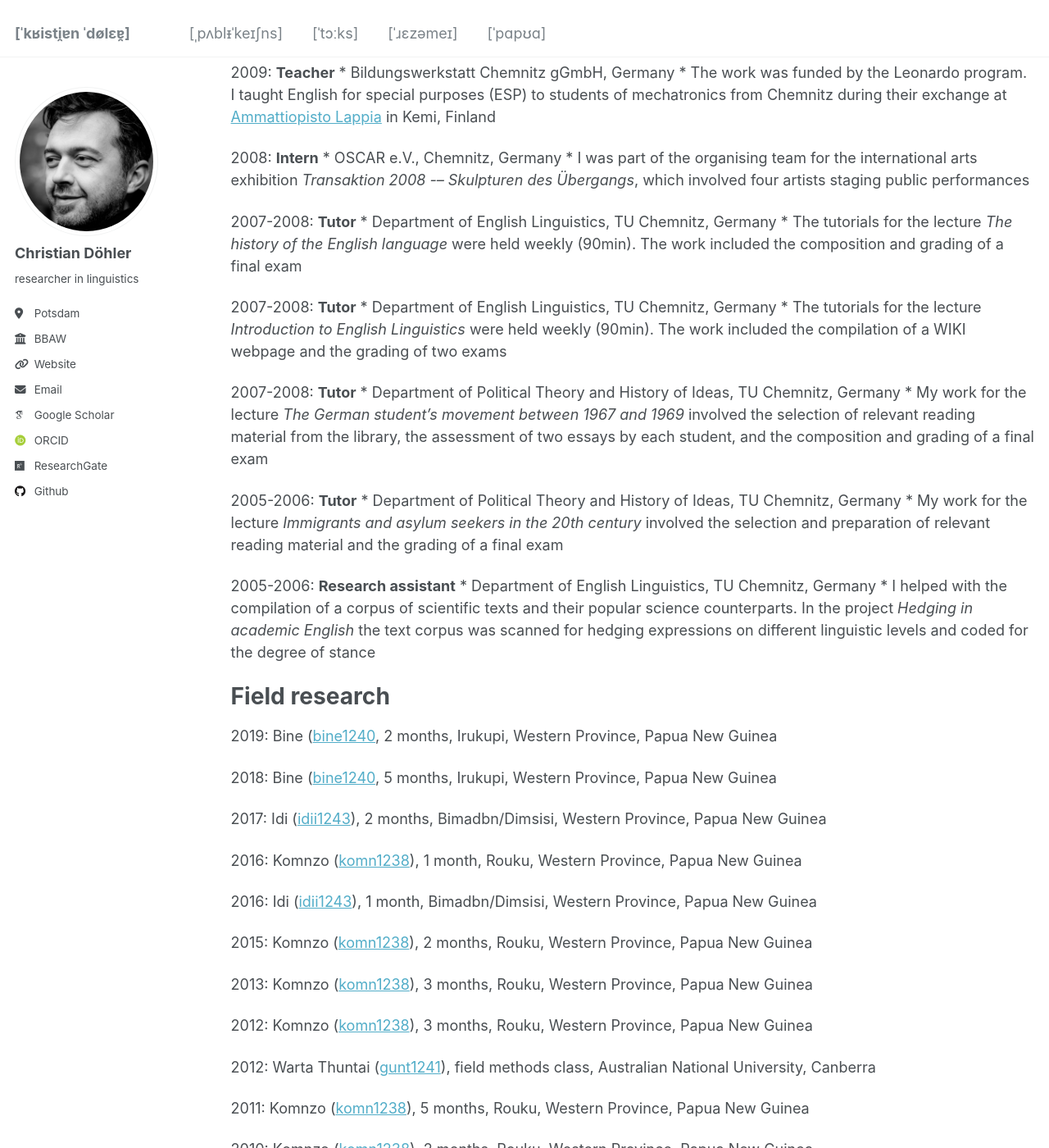
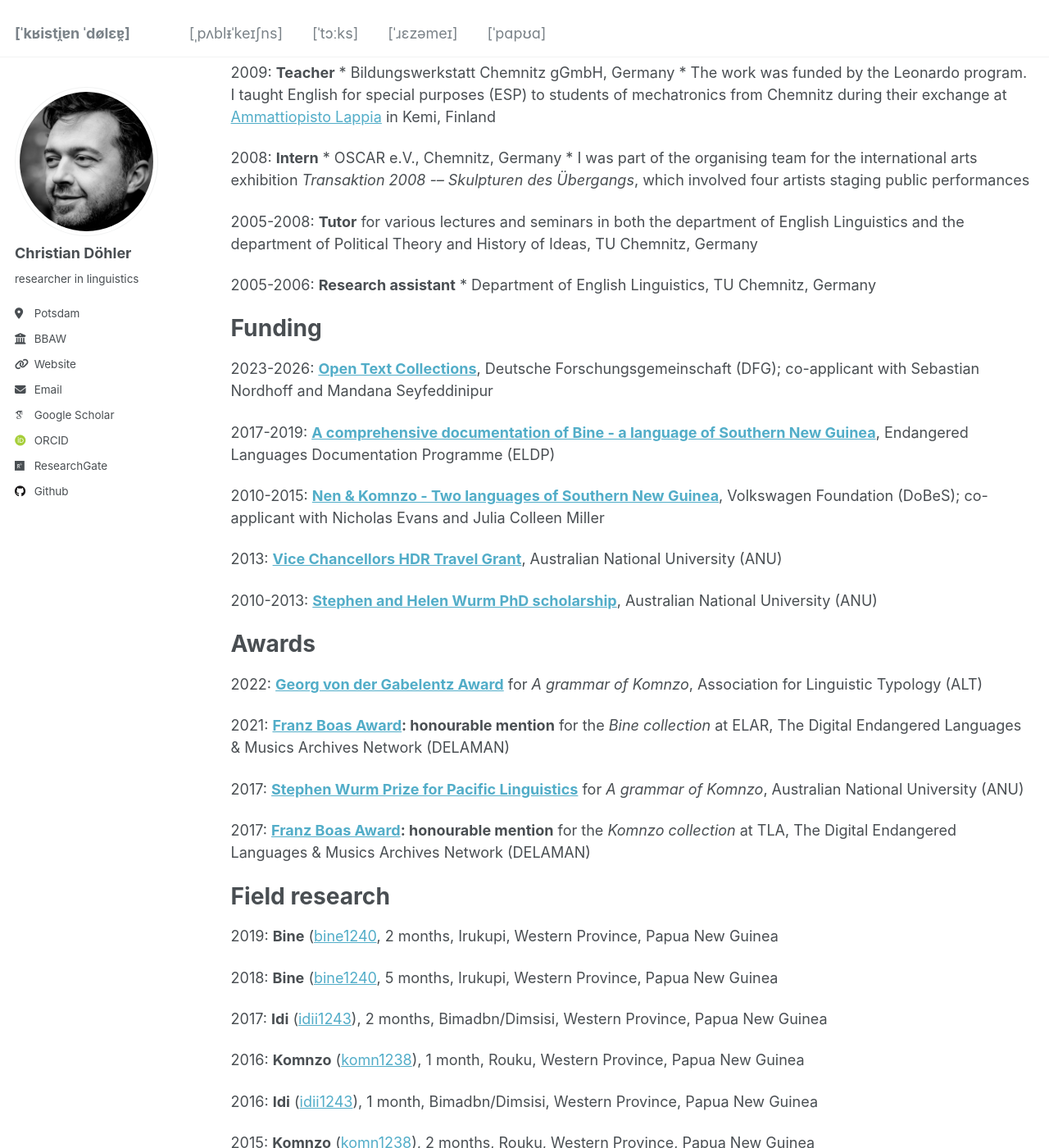
Before and after one commit to chrdoe/chrdoe.github.io, a Jekyll site: the page built from _pages/cv.md, in a window 1280 px wide and 1400 px high, scrolled down 1135 px. Shown: the whole window at 82% size. Built offline with Jekyll 4.4.1, drawn with Linux system fonts in a browser that asks for light colours; some web fonts are replaced; some of the changed text lies outside the part shown.

Commit message:
Update cv.md

```diff
--- a/_pages/cv.md
+++ b/_pages/cv.md
@@ -58,52 +58,61 @@ Work
 	* OSCAR e.V., Chemnitz, Germany
 	* I was part of the organising team for the international arts exhibition *Transaktion 2008 -– Skulpturen des Übergangs*, which involved four artists staging public performances
 
-2007-2008: **Tutor**
-	* Department of English Linguistics, TU Chemnitz, Germany
-	* The tutorials for the lecture *The history of the English language* were held weekly (90min). The work included the composition and grading of a final exam
-
-2007-2008: **Tutor**
-	* Department of English Linguistics, TU Chemnitz, Germany
-	* The tutorials for the lecture *Introduction to English Linguistics* were held weekly (90min). The work included the compilation of a WIKI webpage and the grading of two exams
-
-2007-2008: **Tutor**
-	* Department of Political Theory and History of Ideas, TU Chemnitz, Germany
-	* My work for the lecture *The German student's movement between 1967 and 1969* involved the selection of relevant reading material from the library, the assessment of two essays by each student, and the composition and grading of a final exam
-
-2005-2006: **Tutor**
-	* Department of Political Theory and History of Ideas, TU Chemnitz, Germany
-	* My work for the lecture *Immigrants and asylum seekers in the 20th century* involved the selection and preparation of relevant reading material and the grading of a final exam
+2005-2008: **Tutor** for various lectures and seminars in both the department of English Linguistics and the department of Political Theory and History of Ideas, TU Chemnitz, Germany
 
 2005-2006: **Research assistant**
 	* Department of English Linguistics, TU Chemnitz, Germany
-	* I helped with the compilation of a corpus of scientific texts and their popular science counterparts. In the project *Hedging in academic English* the text corpus was scanned for hedging expressions on different linguistic levels and coded for the degree of stance
+
+Funding
+====
+
+2023-2026: **[Open Text Collections](https://www.bbaw.de/forschung/open-text-collections)**, Deutsche Forschungsgemeinschaft (DFG); co-applicant with Sebastian Nordhoff and Mandana Seyfeddinipur
+
+2017-2019: **[A comprehensive documentation of Bine - a language of Southern New Guinea](https://www.elararchive.org/dk0471)**, Endangered Languages Documentation Programme (ELDP)
+
+2010-2015: **[Nen & Komnzo - Two languages of Southern New Guinea](https://portal.volkswagenstiftung.de/search/projectPDF.do?projectId=8476)**, Volkswagen Foundation (DoBeS); co-applicant with Nicholas Evans and Julia Colleen Miller
+
+2013: **[Vice Chancellors HDR Travel Grant](https://study.anu.edu.au/scholarships/find-scholarship/vice-chancellors-hdr-travel-grants)**, Australian National University (ANU)
+
+2010-2013: **[Stephen and Helen Wurm PhD scholarship](https://study.anu.edu.au/scholarships/find-scholarship/stephen-helen-wurm-phd-scholarship-asia-pacific-linguistics)**, Australian National University (ANU)
+
+Awards
+====
+
+2022: **[Georg von der Gabelentz Award](https://linguistic-typology.org/georg-von-der-gabelentz-award)** for *A grammar of Komnzo*, Association for Linguistic Typology (ALT)
+
+2021: **[Franz Boas Award](https://www.delaman.org/news/sonja-riesberg-receives-first-delaman-franz-boas-award/): honourable mention** for the *Bine collection* at ELAR, The Digital Endangered Languages & Musics Archives Network (DELAMAN)
+
+2017: **[Stephen Wurm Prize for Pacific Linguistics](https://www.anu.edu.au/students/program-administration/prizes/stephen-wurm-graduate-prize-for-pacific-linguistic-studies)** for *A grammar of Komnzo*, Australian National University (ANU)
+
+2017: **[Franz Boas Award](https://www.delaman.org/news/2021-delaman-award-goes-to-karolina-grzech/): honourable mention** for the *Komnzo collection* at TLA, The Digital Endangered Languages & Musics Archives Network (DELAMAN)
 
 Field research
 ====
 
-2019: Bine ([bine1240](https://glottolog.org/resource/languoid/id/bine1240), 2 months, Irukupi, Western Province, Papua New Guinea
+2019: **Bine** ([bine1240](https://glottolog.org/resource/languoid/id/bine1240), 2 months, Irukupi, Western Province, Papua New Guinea
 
-2018: Bine ([bine1240](https://glottolog.org/resource/languoid/id/bine1240), 5 months, Irukupi, Western Province, Papua New Guinea
+2018: **Bine** ([bine1240](https://glottolog.org/resource/languoid/id/bine1240), 5 months, Irukupi, Western Province, Papua New Guinea
 
-2017: Idi ([idii1243](https://glottolog.org/resource/languoid/id/idii1243)), 2 months, Bimadbn/Dimsisi, Western Province, Papua New Guinea
+2017: **Idi** ([idii1243](https://glottolog.org/resource/languoid/id/idii1243)), 2 months, Bimadbn/Dimsisi, Western Province, Papua New Guinea
 
-2016: Komnzo ([komn1238](https://glottolog.org/resource/languoid/id/wara1294)), 1 month, Rouku, Western Province, Papua New Guinea
+2016: **Komnzo** ([komn1238](https://glottolog.org/resource/languoid/id/wara1294)), 1 month, Rouku, Western Province, Papua New Guinea
 
-2016: Idi ([idii1243](https://glottolog.org/resource/languoid/id/idii1243)), 1 month, Bimadbn/Dimsisi, Western Province, Papua New Guinea
+2016: **Idi** ([idii1243](https://glottolog.org/resource/languoid/id/idii1243)), 1 month, Bimadbn/Dimsisi, Western Province, Papua New Guinea
 
-2015: Komnzo ([komn1238](https://glottolog.org/resource/languoid/id/wara1294)), 2 months, Rouku, Western Province, Papua New Guinea
+2015: **Komnzo** ([komn1238](https://glottolog.org/resource/languoid/id/wara1294)), 2 months, Rouku, Western Province, Papua New Guinea
 
-2013: Komnzo ([komn1238](https://glottolog.org/resource/languoid/id/wara1294)), 3 months, Rouku, Western Province, Papua New Guinea
+2013: **Komnzo** ([komn1238](https://glottolog.org/resource/languoid/id/wara1294)), 3 months, Rouku, Western Province, Papua New Guinea
 
-2012: Komnzo ([komn1238](https://glottolog.org/resource/languoid/id/wara1294)), 3 months, Rouku, Western Province, Papua New Guinea
+2012: **Komnzo** ([komn1238](https://glottolog.org/resource/languoid/id/wara1294)), 3 months, Rouku, Western Province, Papua New Guinea
 
-2012: Warta Thuntai ([gunt1241](https://glottolog.org/resource/languoid/id/gunt1241)), field methods class, Australian National University, Canberra
+2012: **Warta Thuntai** ([gunt1241](https://glottolog.org/resource/languoid/id/gunt1241)), field methods class, Australian National University, Canberra
 
-2011: Komnzo ([komn1238](https://glottolog.org/resource/languoid/id/wara1294)), 5 months, Rouku, Western Province, Papua New Guinea
+2011: **Komnzo** ([komn1238](https://glottolog.org/resource/languoid/id/wara1294)), 5 months, Rouku, Western Province, Papua New Guinea
 
-2010: Komnzo ([komn1238](https://glottolog.org/resource/languoid/id/wara1294)), 2 months, Rouku, Western Province, Papua New Guinea
+2010: **Komnzo** ([komn1238](https://glottolog.org/resource/languoid/id/wara1294)), 2 months, Rouku, Western Province, Papua New Guinea
 
-2010: Tolaki ([tola1247](https://glottolog.org/resource/languoid/id/tola1247)), field methods class, Australian National University, Canberra
+2010: **Tolaki** ([tola1247](https://glottolog.org/resource/languoid/id/tola1247)), field methods class, Australian National University, Canberra
 
 Membership
 ====
@@ -147,27 +156,3 @@ Dec 2021: **[MultEx@ZAS - Workshop on Multiple Exponence](https://sites.google.c
 May 2013: **2nd Workshop on the Languages of Melanesia**, Australian National University, Canberra.
 
 Mar 2012: **1st Workshop on the Languages of Melanesia**, Australian National University, Canberra.
-
-Funding
-====
-
-2023-2026: **[Open Text Collections](https://www.bbaw.de/forschung/open-text-collections)**, Deutsche Forschungsgemeinschaft (DFG); co-applicant with Sebastian Nordhoff and Mandana Seyfeddinipur
-
-2017-2019: **[A comprehensive documentation of Bine - a language of Southern New Guinea](https://www.elararchive.org/dk0471)**, Endangered Languages Documentation Programme (ELDP)
-
-2010-2015: **[Nen & Komnzo - Two languages of Southern New Guinea](https://portal.volkswagenstiftung.de/search/projectPDF.do?projectId=8476)**, Volkswagen Foundation (DoBeS); co-applicant with Nicholas Evans and Julia Colleen Miller
-
-2013: **[Vice Chancellors HDR Travel Grant](https://study.anu.edu.au/scholarships/find-scholarship/vice-chancellors-hdr-travel-grants)**, Australian National University (ANU)
-
-2010-2013: **[Stephen and Helen Wurm PhD scholarship](https://study.anu.edu.au/scholarships/find-scholarship/stephen-helen-wurm-phd-scholarship-asia-pacific-linguistics)**, Australian National University (ANU)
-
-Awards
-====
-
-2022: **[Georg von der Gabelentz Award](https://linguistic-typology.org/georg-von-der-gabelentz-award)** for *A grammar of Komnzo*, Association for Linguistic Typology (ALT)
-
-2021: **[Franz Boas Award](https://www.delaman.org/news/sonja-riesberg-receives-first-delaman-franz-boas-award/): honourable mention** for the *Bine collection* at ELAR, The Digital Endangered Languages & Musics Archives Network (DELAMAN)
-
-2017: **[Stephen Wurm Prize for Pacific Linguistics](https://www.anu.edu.au/students/program-administration/prizes/stephen-wurm-graduate-prize-for-pacific-linguistic-studies)** for *A grammar of Komnzo*, Australian National University (ANU)
-
-2017: **[Franz Boas Award](https://www.delaman.org/news/2021-delaman-award-goes-to-karolina-grzech/): honourable mention** for the *Komnzo collection* at TLA, The Digital Endangered Languages & Musics Archives Network (DELAMAN)
```
